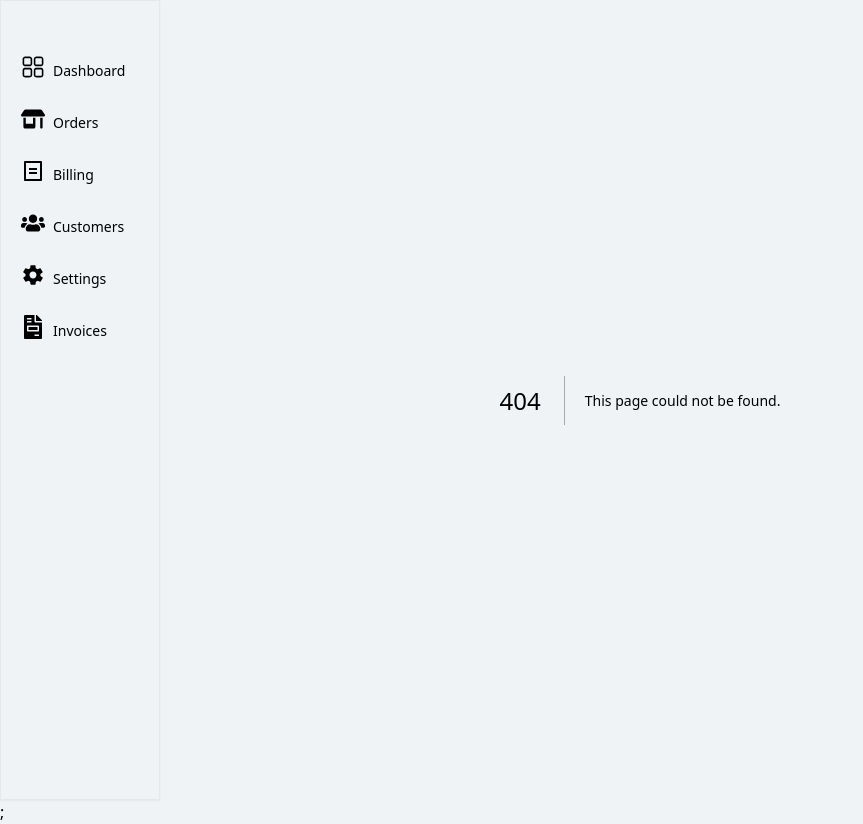
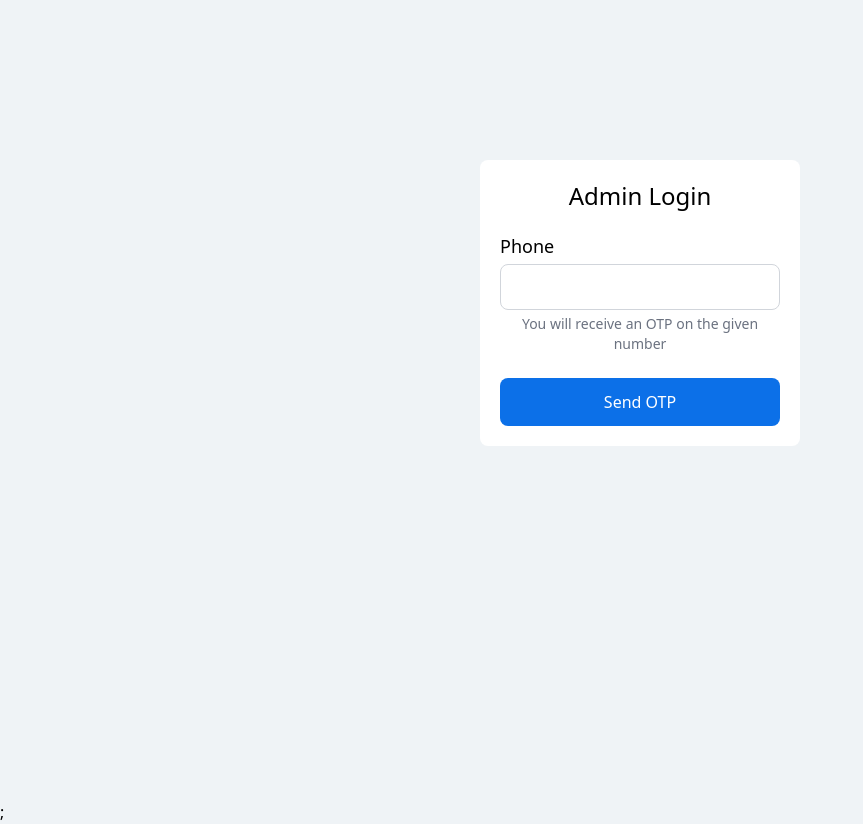
Before and after one commit to Aquajar/admin, a Next.js app: page /auth/login in a window 1280 px wide. Before the commit this address had no page. Shown: the whole page, without its empty margins (0-863 px from the left). Built offline with nearby package versions, Linux system fonts and the light colour scheme.

Commit message:
feat: add middleware authentication

```diff
--- a/components/Sidebar.tsx
+++ b/components/Sidebar.tsx
@@ -1,10 +1,16 @@
 import { SidebarItems } from "@/lib/constants";
 import Link from "next/link";
+import { useRouter } from "next/router";
 import React from "react";
 
 const Sidebar = () => {
+  const router = useRouter();
   return (
-    <div className="w-40 h-screen hidden md:flex fixed bg-quaternary border px-5 shadow-sm flex-col">
+    <div
+      className={`w-40 h-screen hidden ${
+        !router.pathname.includes("/auth/login") && "md:flex"
+      } fixed bg-quaternary border px-5 shadow-sm flex-col`}
+    >
       {/* Render Items */}
       <div className="flex flex-col mt-10">
         {SidebarItems.map((item, index) => {
--- a/pages/_app.tsx
+++ b/pages/_app.tsx
@@ -1,10 +1,15 @@
 import Sidebar from "@/components/Sidebar";
 import "@/styles/globals.css";
 import type { AppProps } from "next/app";
+import { Toaster } from "react-hot-toast";
 
-export default function App({ Component, pageProps }: AppProps) {
+export default function App({
+  Component,
+  pageProps: { session, ...pageProps },
+}: AppProps) {
   return (
     <div className="bg-quaternary">
+      <Toaster position="top-center" reverseOrder={false} />
       <Sidebar />
       <Component {...pageProps} />;
     </div>
--- /dev/null
+++ b/pages/auth/login.tsx
@@ -0,0 +1,153 @@
+import axios from "axios";
+import { setCookie } from "cookies-next";
+import { useRouter } from "next/router";
+import React, { useState } from "react";
+import toast from "react-hot-toast";
+import OTPInput from "react-otp-input";
+
+const Login = () => {
+  const [phone, setPhone] = useState("");
+  const [hasSentOTP, setHasSentOTP] = useState(false);
+  const [otp, setOtp] = useState("");
+
+  const router = useRouter();
+
+  //   SEND OTP REQUEST TO SERVER
+  const handleOnRequestOtp = async () => {
+    const URL = process.env.NEXT_PUBLIC_API_URL + "/auth/code";
+
+    const payload = {
+      phone: phone,
+    };
+
+    const promise = axios.post(URL, payload, {
+      headers: {
+        "Content-Type": "application/json",
+      },
+    });
+
+    // Handle promise lifecycle
+    toast.promise(
+      promise,
+      {
+        loading: "Sending OTP",
+        success: (res) => {
+          console.log(res.data);
+          setHasSentOTP(true);
+          return "OTP sent successfully";
+        },
+        error: (err) => {
+          console.log(err);
+          return err.message;
+        },
+      },
+      {
+        style: {
+          minWidth: "250px",
+        },
+      }
+    );
+  };
+
+  //  VERIFY OTP REQUEST TO SERVER
+  const handleOnVerifyOtp = async () => {
+    const URL = process.env.NEXT_PUBLIC_API_URL + "/auth/verify";
+
+    const payload = {
+      phone: phone,
+      otp: otp,
+    };
+
+    const promise = axios.post(URL, payload, {
+      headers: {
+        "Content-Type": "application/json",
+      },
+    });
+
+    // Handle promise lifecycle
+    toast.promise(
+      promise,
+      {
+        loading: "Verifying OTP",
+        success: (res) => {
+          // Set cookies
+          setCookie("accessToken", res.data.accessToken, {
+            maxAge: 4 * 60 * 60,
+          });
+          setCookie("refreshToken", res.data.refreshToken, {
+            maxAge: 365 * 24 * 60 * 60,
+          });
+
+          router.replace("/");
+          return "OTP verified successfully";
+        },
+        error: (err) => {
+          console.log(err);
+
+          const message = JSON.parse(err.response.request.response).error
+            .message;
+          return message;
+        },
+      },
+      {
+        style: {
+          minWidth: "250px",
+        },
+      }
+    );
+  };
+
+  return (
+    <div className="flex  justify-center h-screen px-5 md:px-0 ">
+      <div className="p-5 bg-white flex flex-col w-full md:w-1/4 h-fit mt-40 rounded-lg">
+        <h1 className="text-2xl font-medium text-center w-full">Admin Login</h1>
+        {hasSentOTP ? (
+          <OTPInput
+            value={otp}
+            onChange={setOtp}
+            numInputs={6}
+            inputStyle={{
+              width: "2.5rem",
+              height: "2.5rem",
+              margin: "0.3rem",
+              fontSize: "1.5rem",
+              borderRadius: 4,
+              border: "1px solid rgba(0,0,0,0.3)",
+            }}
+            containerStyle={{
+              justifyContent: "center",
+              marginTop: "2.8rem",
+              marginBottom: "0.5rem",
+            }}
+            // renderSeparator={<span>-</span>}
+            renderInput={(props) => <input {...props} />}
+          />
+        ) : (
+          <div className="flex flex-col mt-5">
+            <label className="text-lg font-normal">Phone</label>
+            <input
+              value={phone}
+              onChange={(e) => setPhone(e.target.value)}
+              type="text"
+              className="border text-lg border-gray-300 rounded-lg py-2 px-3 mt-1"
+            />
+          </div>
+        )}
+        <span className="text-sm text-gray-500 w-full text-center mt-1">
+          {hasSentOTP
+            ? "Enter the OTP sent to your phone number"
+            : "You will receive an OTP on the given number"}
+        </span>
+        <button
+          onClick={hasSentOTP ? handleOnVerifyOtp : handleOnRequestOtp}
+          disabled={hasSentOTP && phone.length !== 10}
+          className="bg-primary text-white rounded-lg p-3 mt-6 disabled:opacity-70"
+        >
+          {hasSentOTP ? "Verify OTP" : "Send OTP"}
+        </button>
+      </div>
+    </div>
+  );
+};
+
+export default Login;
```
Also changed, not shown: lib/helpers.ts (added, +18 -0 lines), middleware.ts (added, +61 -0 lines), package.json (+7 -0 lines), 1 other file (tests, documents, lock files or other folders).
